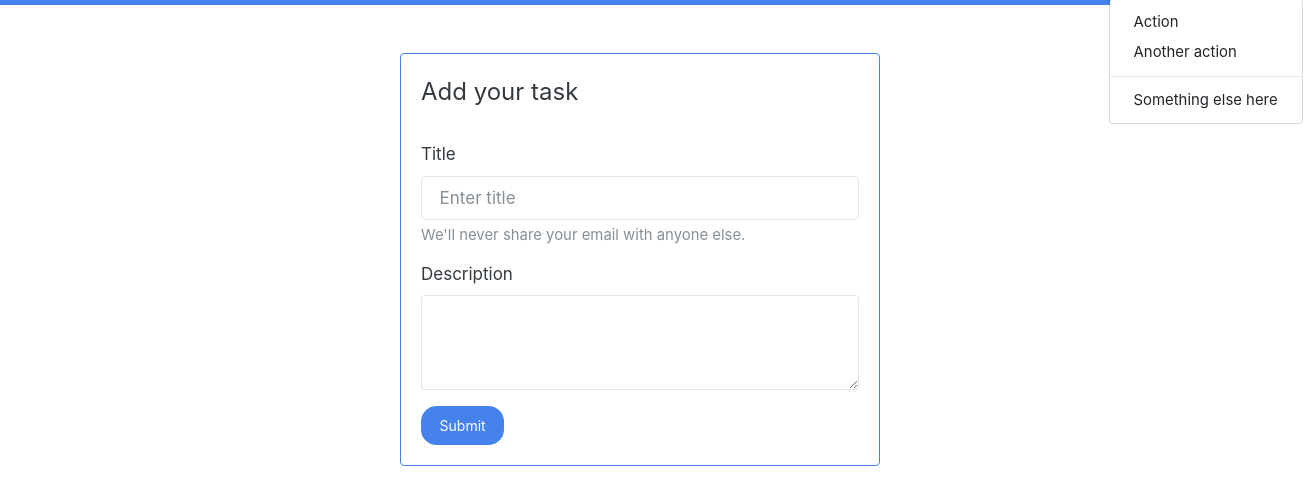
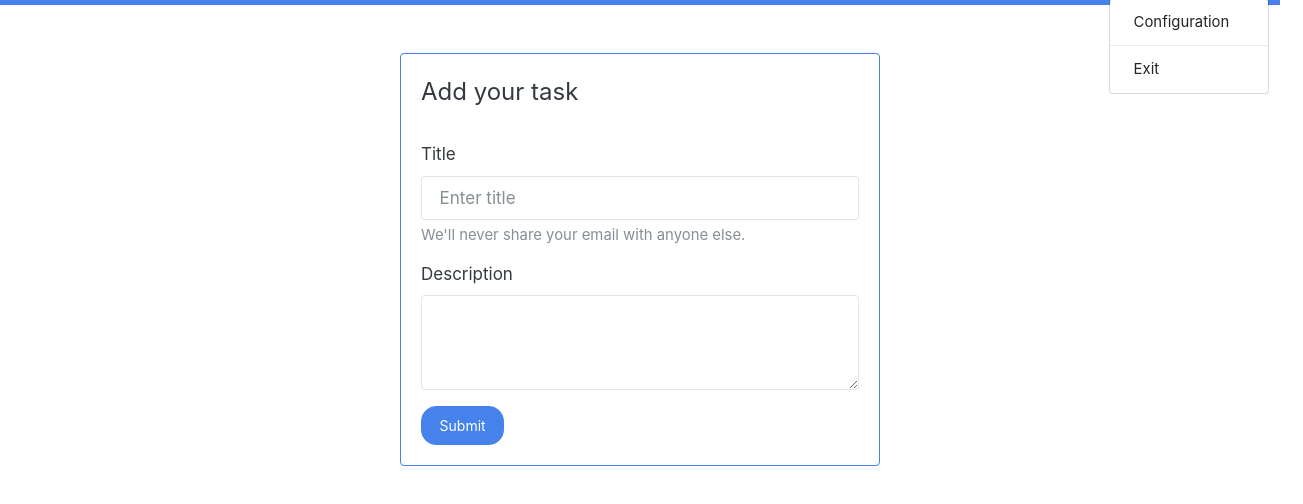
Before and after one commit to gereyes/JavaScript-TaskJS, a plain HTML site: page app/addTask.html in a window 1280 px wide. Both pictures are taken after a click on the button "Account". Shown: the part 52-556 px from the top of the page, 1303 px wide, since content can reach past the window. Drawn offline with nearby package versions, Linux system fonts and the light colour scheme.

Commit message:
Change dropdown-item menu

```diff
--- a/app/addTask.html
+++ b/app/addTask.html
@@ -31,10 +31,9 @@
                     <li class="nav-item dropdown">
                         <a class="nav-link dropdown-toggle" href="#" id="navbarDropdown" role="button" data-toggle="dropdown" aria-haspopup="true" aria-expanded="false">Account</a>
                         <div class="dropdown-menu" aria-labelledby="navbarDropdown">
-                            <a class="dropdown-item" href="#">Action</a>
-                            <a class="dropdown-item" href="#">Another action</a>
+                            <a class="dropdown-item" href="#">Configuration</a>
                             <div class="dropdown-divider"></div>
-                            <a class="dropdown-item" href="#">Something else here</a>
+                            <a class="dropdown-item" href="#">Exit</a>
                         </div>
                     </li>
                 </ul>
```
